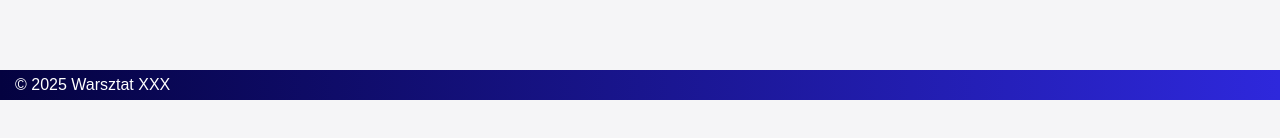
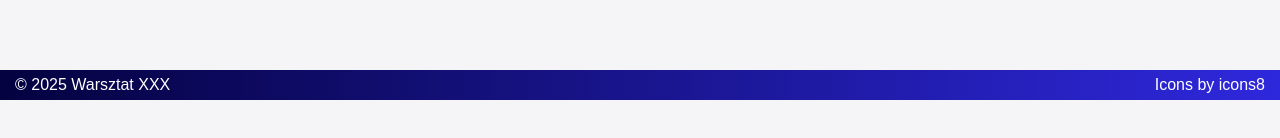
Before and after one commit to KorneliaBlaszczuk/PW-Drive, a Next.js app: page / in a window 1280 px wide. Shown: the part 700-838 px from the top of the page. Built offline with nearby package versions, Linux system fonts and the light colour scheme; a web font is replaced by a local one.

Commit message:
icons source

```diff
--- a/src/components/Footer.tsx
+++ b/src/components/Footer.tsx
@@ -4,6 +4,7 @@ export default function Footer() {
     return (
         <footer className={styles.appFooter}>
             <p>&copy; 2025 Warsztat XXX</p>
+            <p className={styles.appIcons}>Icons by&nbsp;<a href='https://icons8.com/'>icons8</a></p>
         </footer>
     );
 }
--- a/src/styles/Footer.module.scss
+++ b/src/styles/Footer.module.scss
@@ -3,6 +3,7 @@
     height: 2vh;
     display: flex;
     position: fixed;
+    justify-content: space-between;
     align-items: center;
     bottom: 0;
     width: 100%;
@@ -10,3 +11,13 @@
     z-index: 800;
     color: white;
 }
+
+.appIcons {
+    display: flex;
+    justify-content: flex-end;
+}
+
+.appIcons a:hover {
+    color: #f5f5f5;
+    transform: scale(1.05);
+}
```
